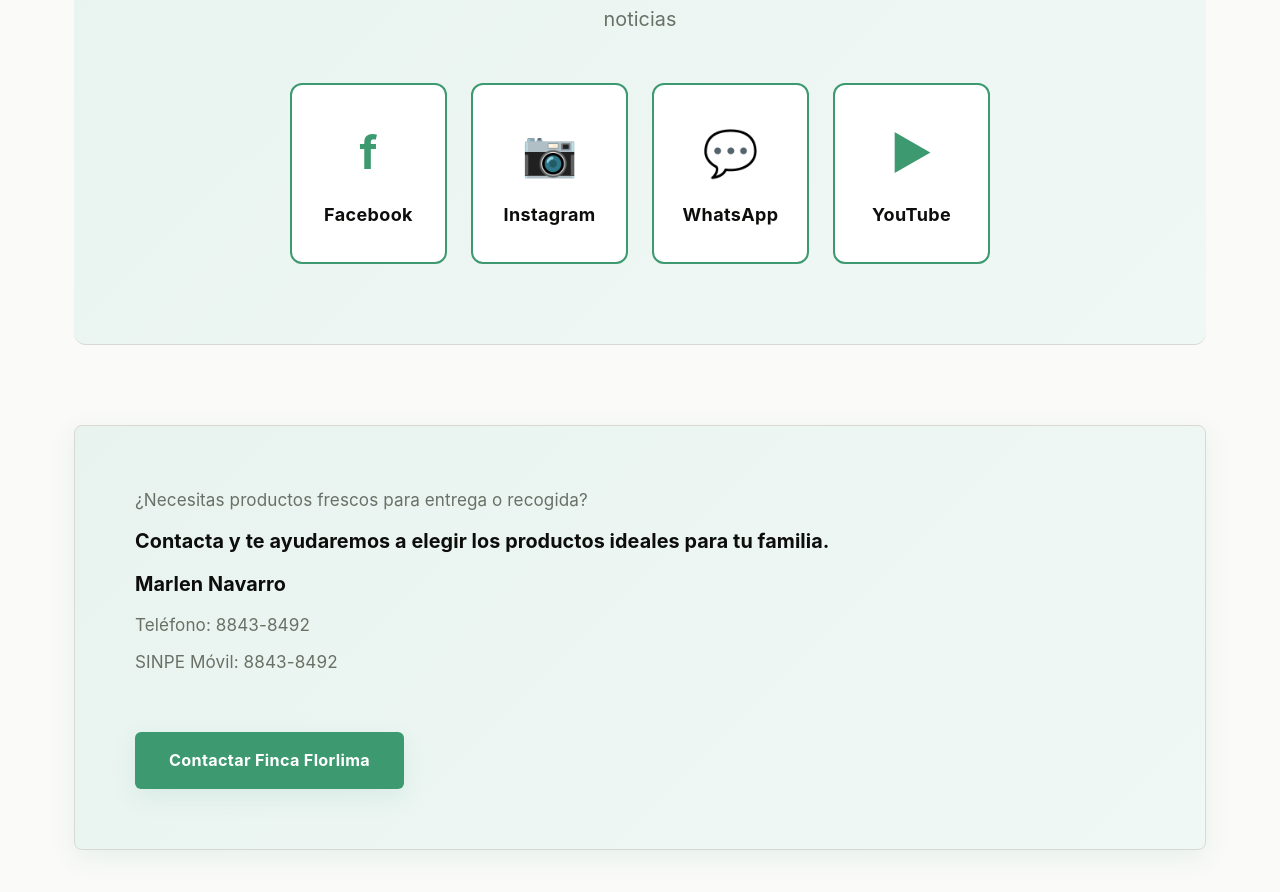
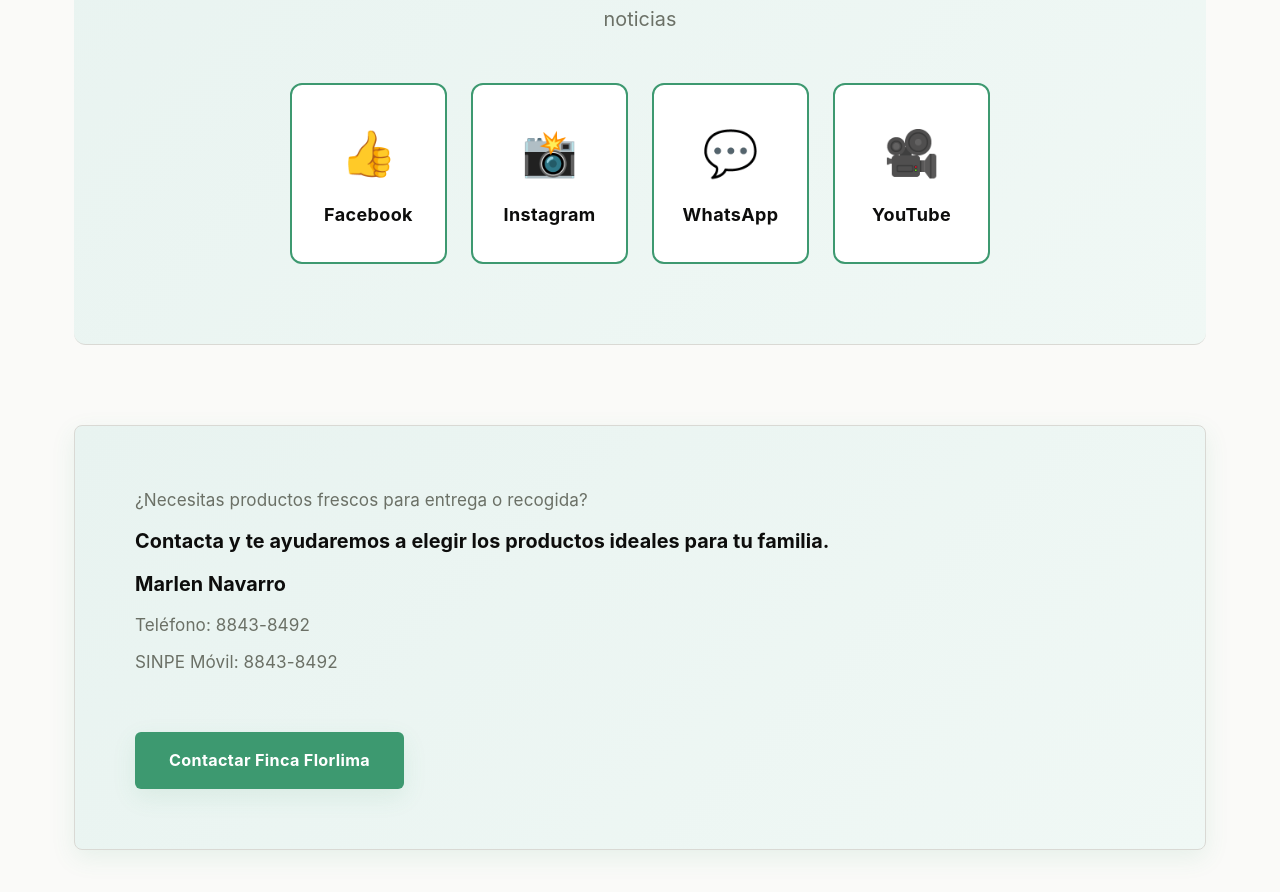
Before and after one commit to carlos23m/Flordelima, a React (Vite) app: page / in a window 1280 px wide. Shown: the part 4705-5597 px from the top of the page. Built offline with nearby package versions, Linux system fonts and the light colour scheme.

Commit message:
Improve social media icons and add green lime-themed favicon

```diff
--- a/src/App.jsx
+++ b/src/App.jsx
@@ -243,11 +243,11 @@
           <p className="social-subtitle">{text.socialSubtitle}</p>
           <div className="social-grid">
             <a href="https://facebook.com" className="social-link" target="_blank" rel="noopener noreferrer" title={text.facebook}>
-              <span className="social-icon">f</span>
+              <span className="social-icon">👍</span>
               <span className="social-label">{text.facebook}</span>
             </a>
             <a href="https://instagram.com" className="social-link" target="_blank" rel="noopener noreferrer" title={text.instagram}>
-              <span className="social-icon">📷</span>
+              <span className="social-icon">📸</span>
               <span className="social-label">{text.instagram}</span>
             </a>
             <a href="https://wa.me/50688438492" className="social-link" target="_blank" rel="noopener noreferrer" title={text.whatsapp}>
@@ -255,7 +255,7 @@
               <span className="social-label">{text.whatsapp}</span>
             </a>
             <a href="https://youtube.com" className="social-link" target="_blank" rel="noopener noreferrer" title={text.youtube}>
-              <span className="social-icon">▶</span>
+              <span className="social-icon">🎥</span>
               <span className="social-label">{text.youtube}</span>
             </a>
           </div>
```
Also changed, not shown: index.html (+1 -1 lines).
